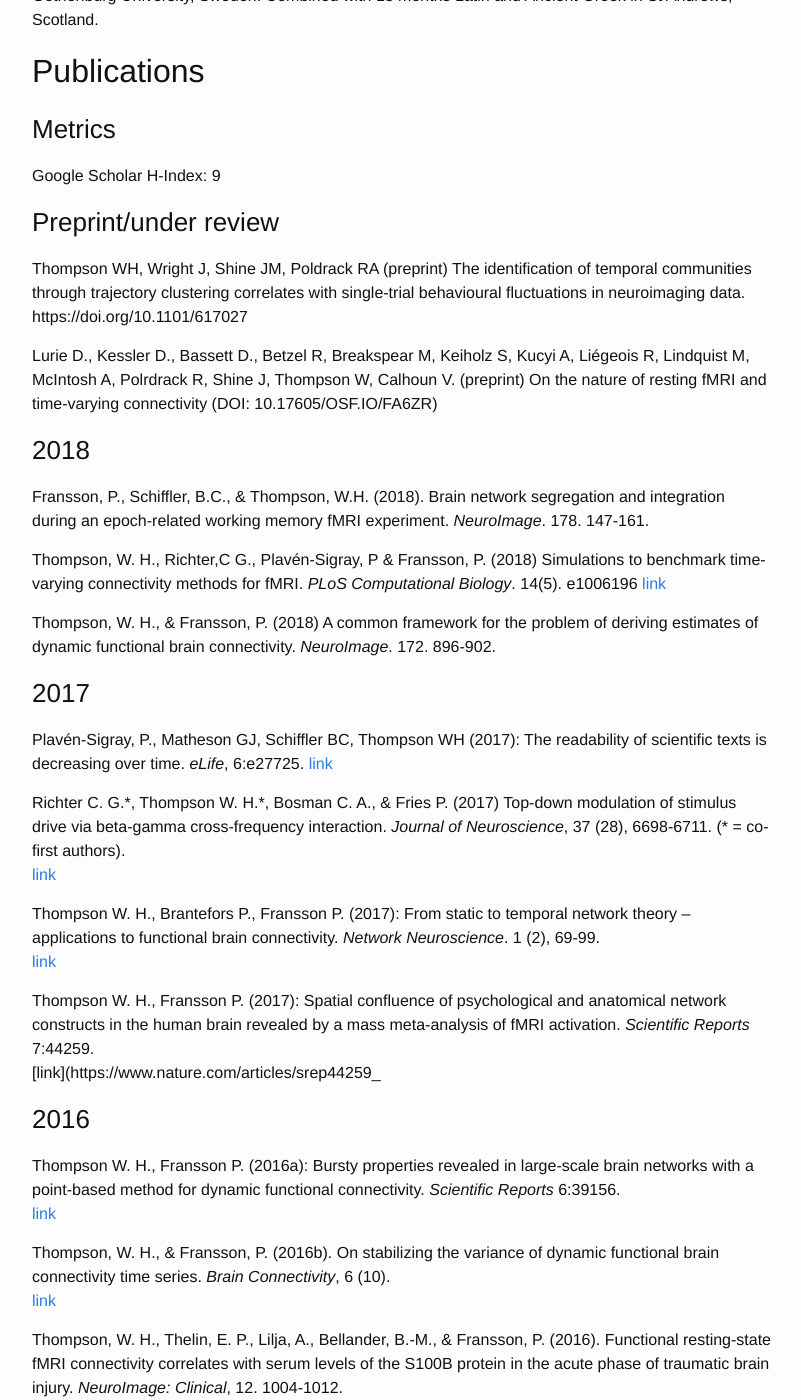
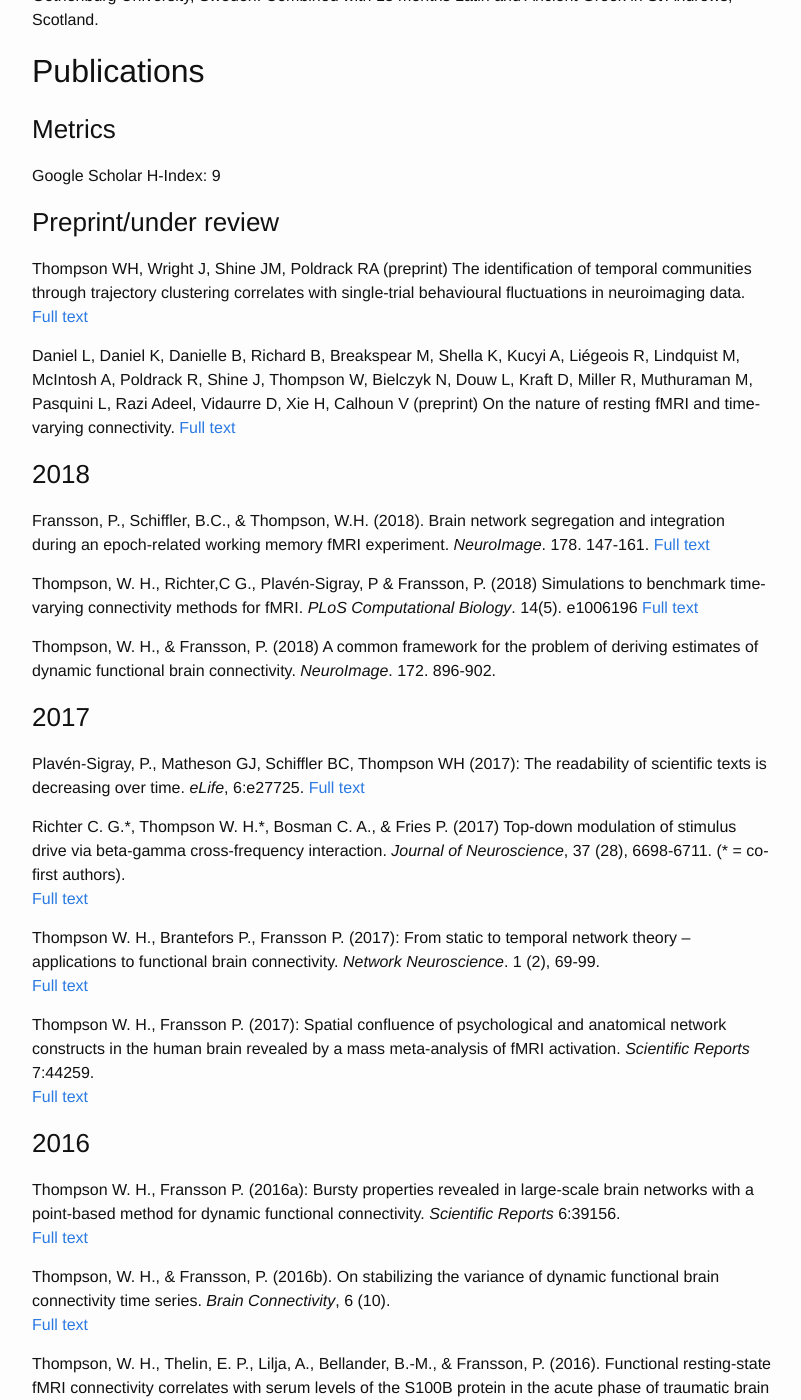
Before and after one commit to wiheto/wiheto.github.io, a Jekyll site: the page built from cv.md, in a window 1280 px wide and 1400 px high, scrolled down 714 px. Shown: the whole window, without its empty margins (238-1039 px from the left). Built offline with Jekyll 4.4.1, drawn with Linux system fonts in a browser that asks for light colours; some of the changed text lies outside the part shown.

Commit message:
cv update

```diff
--- a/cv.md
+++ b/cv.md
@@ -41,50 +41,50 @@ Google Scholar H-Index: 9
 
 ### Preprint/under review
 
-Thompson WH, Wright J, Shine JM, Poldrack RA (preprint) The identification of temporal communities through trajectory clustering correlates with single-trial behavioural fluctuations in neuroimaging data. https://doi.org/10.1101/617027
+Thompson WH, Wright J, Shine JM, Poldrack RA (preprint) The identification of temporal communities through trajectory clustering correlates with single-trial behavioural fluctuations in neuroimaging data. [Full text](https://doi.org/10.1101/617027)
 
-Lurie D., Kessler D., Bassett D., Betzel R, Breakspear M, Keiholz S, Kucyi A, Liégeois R, Lindquist M, McIntosh A, Polrdrack R, Shine J, Thompson W, Calhoun V. (preprint) On the nature of resting fMRI and time-varying connectivity (DOI: 10.17605/OSF.IO/FA6ZR)
+Daniel L, Daniel K, Danielle B, Richard B, Breakspear M, Shella K, Kucyi A, Liégeois R, Lindquist M, McIntosh A,  Poldrack R, Shine J, Thompson W, Bielczyk N, Douw L, Kraft D, Miller R, Muthuraman M, Pasquini L, Razi Adeel, Vidaurre D, Xie H, Calhoun V  (preprint) On the nature of resting fMRI and time-varying connectivity. [Full text](https://psyarxiv.com/xtzre/)
 
 ### 2018
 
-Fransson, P., Schiffler, B.C., & Thompson, W.H. (2018). Brain network segregation and integration during an epoch-related working memory fMRI experiment. *NeuroImage*. 178. 147-161.
+Fransson, P., Schiffler, B.C., & Thompson, W.H. (2018). Brain network segregation and integration during an epoch-related working memory fMRI experiment. *NeuroImage*. 178. 147-161. [Full text](https://www.sciencedirect.com/science/article/pii/S1053811918304476/pdfft?md5=6173b135ad3571960986597488a7ef4d&pid=1-s2.0-S1053811918304476-main.pdf)
 
 Thompson, W. H., Richter,C G., Plavén-Sigray, P & Fransson, P. (2018) Simulations to benchmark time-varying connectivity methods for fMRI. *PLoS Computational Biology*. 14(5). e1006196
-[link](http://journals.plos.org/ploscompbiol/article?id=10.1371/journal.pcbi.1006196)
+[Full text](http://journals.plos.org/ploscompbiol/article?id=10.1371/journal.pcbi.1006196)
 
 Thompson, W. H., & Fransson, P. (2018) A common framework for the problem of deriving estimates of dynamic functional brain connectivity. *NeuroImage*. 172. 896-902.
 
 ### 2017
 
-Plavén-Sigray, P., Matheson GJ, Schiffler BC, Thompson WH (2017): The readability of scientific texts is decreasing over time. *eLife*, 6:e27725. [link](https://elifesciences.org/articles/27725)
+Plavén-Sigray, P., Matheson GJ, Schiffler BC, Thompson WH (2017): The readability of scientific texts is decreasing over time. *eLife*, 6:e27725. [Full text](https://elifesciences.org/articles/27725)
 
-Richter C. G.\*, Thompson W. H.\*, Bosman C. A., & Fries P. (2017) Top-down modulation of stimulus drive via beta-gamma cross-frequency interaction. *Journal of Neuroscience*, 37 (28), 6698-6711. (\* = co-first authors). <br>[link](http://www.jneurosci.org/content/37/28/6698)
+Richter C. G.\*, Thompson W. H.\*, Bosman C. A., & Fries P. (2017) Top-down modulation of stimulus drive via beta-gamma cross-frequency interaction. *Journal of Neuroscience*, 37 (28), 6698-6711. (\* = co-first authors). <br>[Full text](http://www.jneurosci.org/content/37/28/6698)
 
 Thompson W. H., Brantefors P., Fransson P. (2017): From static to temporal network theory – applications to functional brain connectivity. *Network Neuroscience*. 1 (2), 69-99.
-<br>[link](http://www.mitpressjournals.org/doi/pdf/10.1162/NETN_a_00011)
+<br>[Full text](http://www.mitpressjournals.org/doi/pdf/10.1162/NETN_a_00011)
 
 Thompson W. H., Fransson P. (2017): Spatial confluence of psychological and anatomical network constructs in the human brain revealed by a mass meta-analysis of fMRI activation. *Scientific Reports* 7:44259.
-<br>[link](https://www.nature.com/articles/srep44259_
+<br>[Full text](https://www.nature.com/articles/srep44259)
 
 ### 2016
 
-Thompson W. H., Fransson P. (2016a): Bursty properties revealed in large-scale brain networks with a point-based method for dynamic functional connectivity. *Scientific Reports* 6:39156. <br> [link](https://www.nature.com/articles/srep39156)
+Thompson W. H., Fransson P. (2016a): Bursty properties revealed in large-scale brain networks with a point-based method for dynamic functional connectivity. *Scientific Reports* 6:39156. <br> [Full text](https://www.nature.com/articles/srep39156)
 
-Thompson, W. H., & Fransson, P. (2016b). On stabilizing the variance of dynamic functional brain connectivity time series. *Brain Connectivity*, 6 (10). <br>  [link](http://online.liebertpub.com/doi/full/10.1089/brain.2016.0454)
+Thompson, W. H., & Fransson, P. (2016b). On stabilizing the variance of dynamic functional brain connectivity time series. *Brain Connectivity*, 6 (10). <br>  [Full text](http://online.liebertpub.com/doi/full/10.1089/brain.2016.0454)
 
 Thompson, W. H., Thelin, E. P., Lilja, A., Bellander, B.-M., & Fransson, P. (2016). Functional resting-state fMRI connectivity correlates with serum levels of the S100B protein in the acute phase of traumatic brain injury. *NeuroImage: Clinical*, 12. 1004-1012.
-<br>[link](http://www.sciencedirect.com/science/article/pii/S2213158216300821)
+<br>[Full text](http://www.sciencedirect.com/science/article/pii/S2213158216300821)
 
 ### 2015
 
 Richter, C. G., Thompson, W. H., Bosman, C. A., & Fries, P. (2015). A jackknife approach to quantifying single-trial correlation between covariance-based metrics undefined on a single-trial basis. *NeuroImage*, 114 57–70.
-<br>[link](http://doi.org/10.1016/j.neuroimage.2015.04.040)
+<br>[Full text](http://doi.org/10.1016/j.neuroimage.2015.04.040)
 
 Thompson, W. H., & Fransson, P. (2015). The mean–variance relationship reveals two possible strategies for dynamic brain connectivity analysis in fMRI. *Frontiers in Human Neuroscience*, 9, 1–7.
-<br>[link](http://doi.org/10.3389/fnhum.2015.00398)
+<br>[Full text](http://doi.org/10.3389/fnhum.2015.00398)
 
 Thompson, W. H., & Fransson, P. (2015). The frequency dimension of fMRI dynamic connectivity: network connectivity, functional hubs and integration in the resting brain. *NeuroImage*, 121, 227–242.
-<br>[link](http://doi.org/10.1016/j.neuroimage.2015.07.022)
+<br>[Full text](http://doi.org/10.1016/j.neuroimage.2015.07.022)
 
 
 ## Presentations
```
